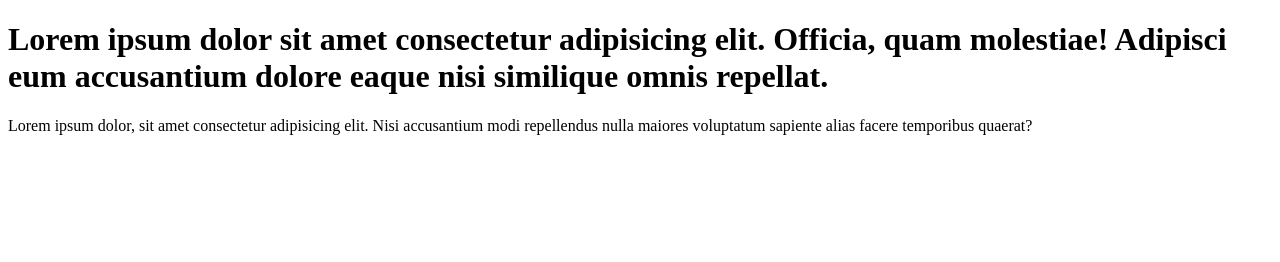
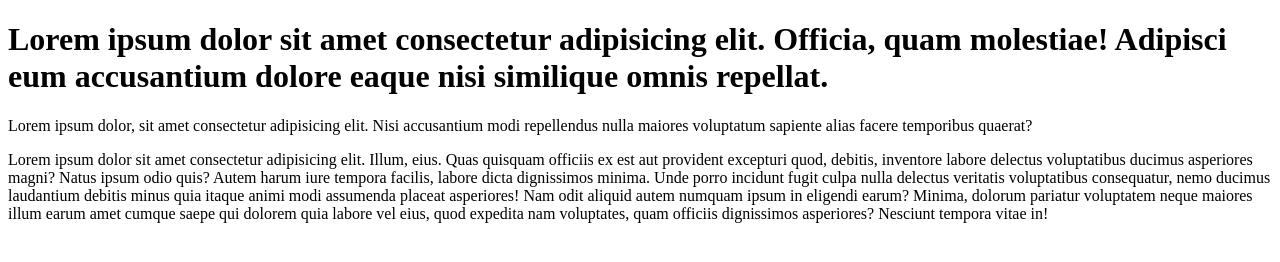
Before and after one commit to GeeklyCoder7/learning-git, a plain HTML site: page index.html in a window 1280 px wide. Drawn offline with Linux system fonts and the light colour scheme.

Commit message:
add another paragraph

```diff
--- a/index.html
+++ b/index.html
@@ -10,5 +10,6 @@
         Lorem ipsum dolor sit amet consectetur adipisicing elit. Officia, quam molestiae! Adipisci eum accusantium dolore eaque nisi similique omnis repellat.
     </h1>
     <p>Lorem ipsum dolor, sit amet consectetur adipisicing elit. Nisi accusantium modi repellendus nulla maiores voluptatum sapiente alias facere temporibus quaerat?</p>
+    <p>Lorem ipsum dolor sit amet consectetur adipisicing elit. Illum, eius. Quas quisquam officiis ex est aut provident excepturi quod, debitis, inventore labore delectus voluptatibus ducimus asperiores magni? Natus ipsum odio quis? Autem harum iure tempora facilis, labore dicta dignissimos minima. Unde porro incidunt fugit culpa nulla delectus veritatis voluptatibus consequatur, nemo ducimus laudantium debitis minus quia itaque animi modi assumenda placeat asperiores! Nam odit aliquid autem numquam ipsum in eligendi earum? Minima, dolorum pariatur voluptatem neque maiores illum earum amet cumque saepe qui dolorem quia labore vel eius, quod expedita nam voluptates, quam officiis dignissimos asperiores? Nesciunt tempora vitae in!</p>
 </body>
 </html>
```
